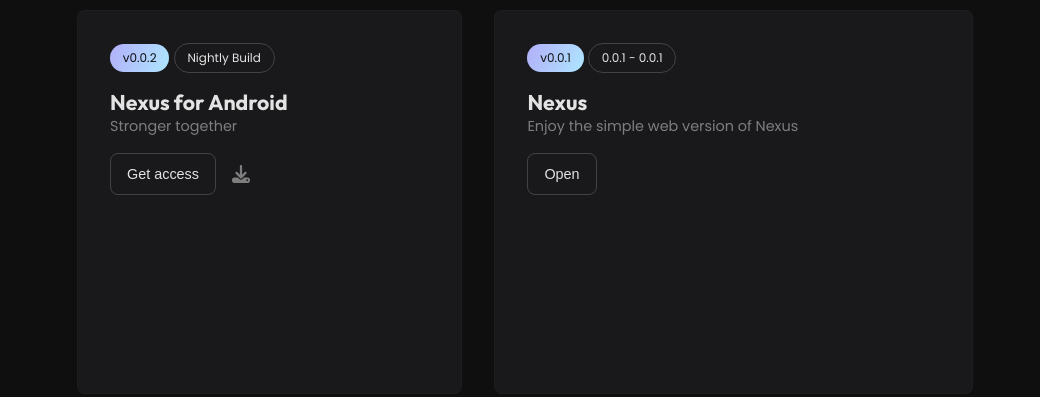
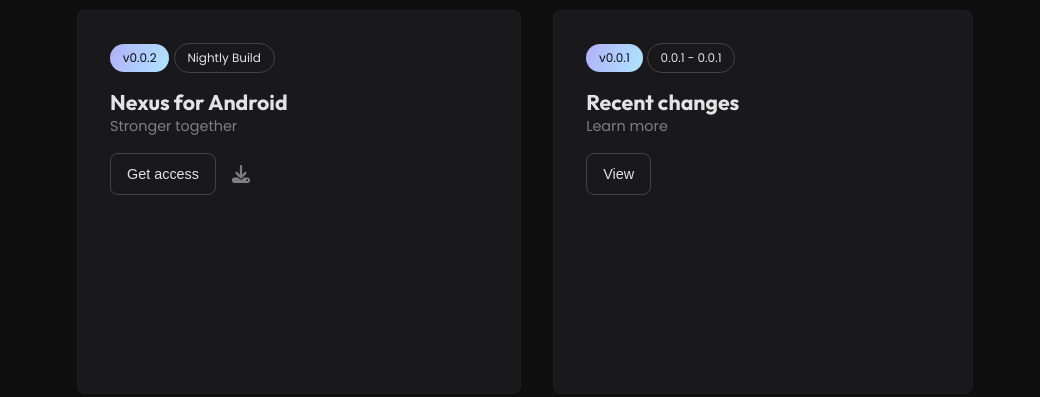
Before and after one commit to adrian2793/nexus, a plain HTML site: page index.html in a window 1280 px wide. Shown: the part 545-942 px from the top of the page, without its empty margins (115-1155 px from the left). Drawn offline with Linux system fonts and the light colour scheme.

Commit message:
Update index.html

```diff
--- a/index.html
+++ b/index.html
@@ -65,11 +65,11 @@
 <tag class="tertiary">0.0.1 - 0.0.1</tag>
 </div>
 <div>
-<h5>Nexus</h5>
-<p class="muted">Enjoy the simple web version of Nexus</p>
+<h5>Recent changes</h5>
+<p class="muted">Learn more</p>
 </div>
 <div class="row">
-<a href="https://mstdn.social/oauth/authorize?client_id=OCOB57qWCMnqlHp17G9qJdLEtb5-4VHKF9qJmFrzSf0&scope=read+write+follow+push+crypto&redirect_uri=urn:ietf:wg:oauth:2.0:oob&grant_type=client_credentials&response_type=code"><button class="tertiary">Open</button></a>
+<a><button class="tertiary">View</button></a>
 <!-- <a class="center">
 <svg class="small" xmlns="http://www.w3.org/2000/svg" viewBox="0 0 512 512">
 <path d="M288 32c0-17.7-14.3-32-32-32s-32 14.3-32 32V274.7l-73.4-73.4c-12.5-12.5-32.8-12.5-45.3 0s-12.5 32.8 0 45.3l128 128c12.5 12.5 32.8 12.5 45.3 0l128-128c12.5-12.5 12.5-32.8 0-45.3s-32.8-12.5-45.3 0L288 274.7V32zM64 352c-35.3 0-64 28.7-64 64v32c0 35.3 28.7 64 64 64H448c35.3 0 64-28.7 64-64V416c0-35.3-28.7-64-64-64H346.5l-45.3 45.3c-25 25-65.5 25-90.5 0L165.5 352H64zm368 56a24 24 0 1 1 0 48 24 24 0 1 1 0-48z" />
```
